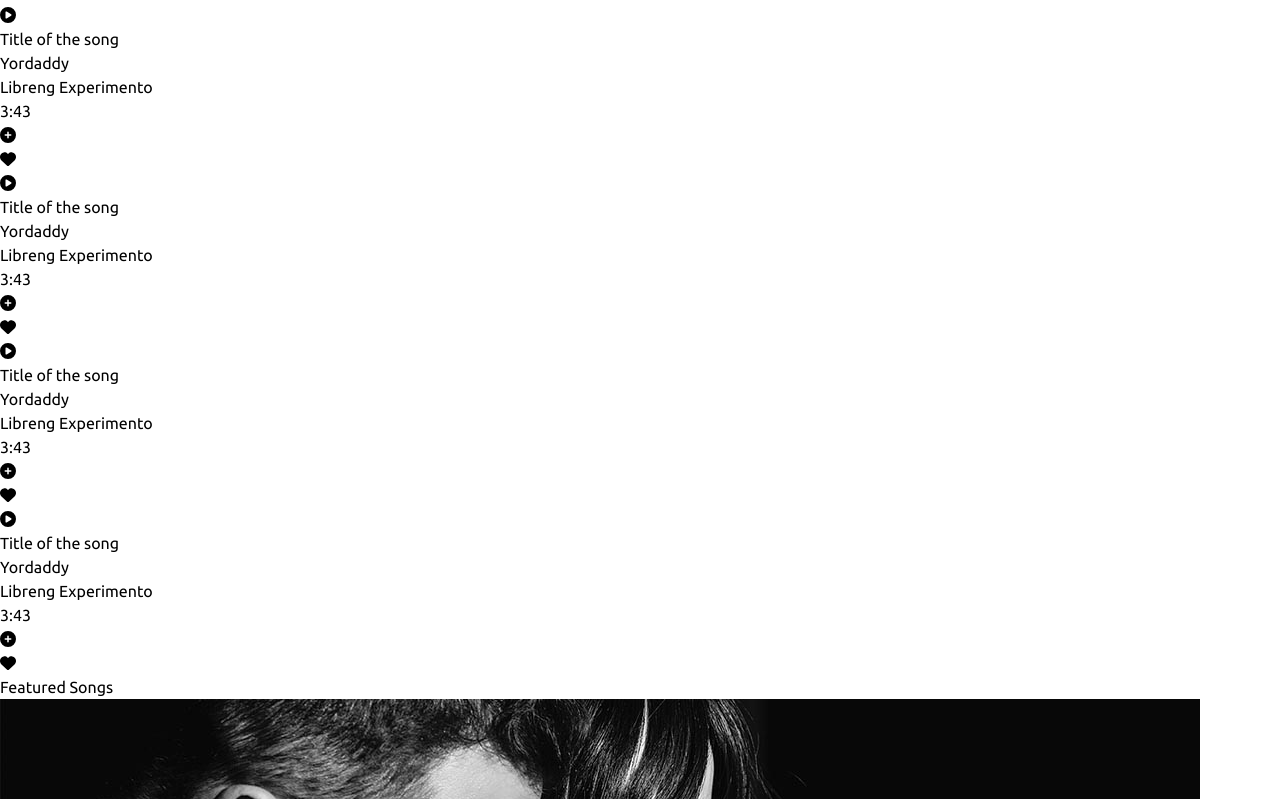
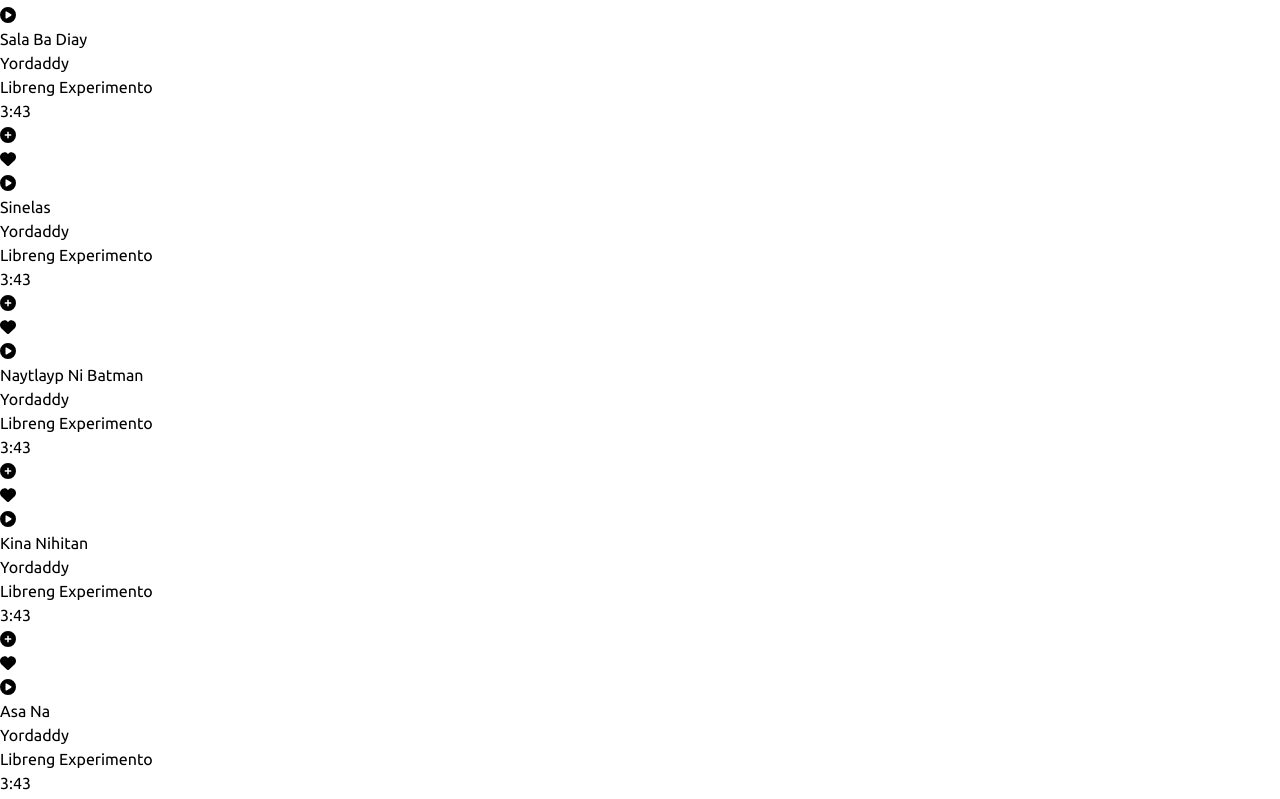
Before and after one commit to rymacdev/soundgarage, a React (Vite) app: page / in a window 1280 px wide. Shown: the part 2421-3220 px from the top of the page. Built offline with nearby package versions, Linux system fonts and the light colour scheme.

Commit message:
playlist outletcontext

```diff
--- a/src/components/DataLoader.tsx
+++ b/src/components/DataLoader.tsx
@@ -1,9 +1,7 @@
-
-
 async function DataLoader() {
 
   const res = await fetch("./test.json");
-  const jsongs = await res.json();
+  const jsongs: [] | null = await res.json();
 
   return jsongs;
 }
--- a/src/components/Playlist.tsx
+++ b/src/components/Playlist.tsx
@@ -1,7 +1,20 @@
-import { faPlayCircle, faPlusCircle, faHeart } from "@fortawesome/free-solid-svg-icons";
+import { faPlayCircle, faPauseCircle, faPlusCircle, faHeart } from "@fortawesome/free-solid-svg-icons";
 import { FontAwesomeIcon } from "@fortawesome/react-fontawesome";
+import { useOutletContext } from "react-router-dom";
+import { Songs } from "./shared/Layout";
+import { useState } from "react";
 
 function Playlist() {
+
+  const [isPlaying, setIsPlaying] = useState(false);
+
+  const data: Songs = useOutletContext();
+
+  console.log(data)
+
+  function handlePlay() {
+    setIsPlaying(!isPlaying);
+  }
 
   return (
     <div className="my-6 rounded-xl bg-white p-6">
@@ -10,13 +23,18 @@ function Playlist() {
       </div>
       <div className="flex flex-col gap-2">
 
-        <div className="flex flex-row items-center justify-between py-4 px-4 rounded-xl gap-3 bg-slate-100 hover:border-blue-600 border border-slate-100 box-border">
+        {
+          data ?
+            data.map((song, key) => (
+              <div key={key} className="flex flex-row items-center justify-between py-4 px-4 rounded-xl gap-3 bg-slate-100 hover:border-blue-600 border border-slate-100 box-border">
                 <div className="flex flex-row flex-1 items-center gap-3">
-            <FontAwesomeIcon icon={faPlayCircle} className="text-blue-700 text-xl"/>
+                  <button className="text-l text-blue-700 hover:text-blue-300" onClick={handlePlay}>
+                    <FontAwesomeIcon icon={isPlaying ? faPauseCircle : faPlayCircle} />
+                  </button>
                   <div className="flex flex-col flex-1 justify-between lg:flex-row gap-0 lg:gap-8">
-              <p className="flex flex-row items-center gap-3">Title of the song</p>
-              <p className="text-sm text-slate-600 lg:text-base hidden md:block">Yordaddy</p>
-              <p className="text-sm text-slate-600 lg:text-base hidden md:block">Libreng Experimento</p>
+                    <p className="flex flex-row items-center gap-3">{song.title.replace(/^\s+|\s+$/gm,'').trim()}</p>
+                    <p className="text-sm text-slate-600 lg:text-base hidden md:block">{song.artist.replace(/^\s+|\s+$/gm,'').trim()}</p>
+                    <p className="text-sm text-slate-600 lg:text-base hidden md:block">{song.album.replace(/^\s+|\s+$/gm,'').trim()}</p>
                     <p className="text-sm text-slate-600 lg:text-base hidden md:block">3:43</p>
                   </div>
                 </div>
@@ -25,73 +43,9 @@ function Playlist() {
                   <div><FontAwesomeIcon icon={faHeart} className="text-slate-400 hover:text-blue-400"/></div>
                 </div>
               </div>
-
-        <div className="flex flex-row items-center justify-between py-4 px-4 rounded-xl gap-3 bg-slate-100 hover:border-blue-600 border border-slate-100 box-border">
-          <div className="flex flex-row flex-1 items-center gap-3">
-            <FontAwesomeIcon icon={faPlayCircle} className="text-blue-700 text-xl"/>
-            <div className="flex flex-col flex-1 justify-between lg:flex-row gap-0 lg:gap-8">
-              <p className="flex flex-row items-center gap-3">Title of the song</p>
-              <p className="text-sm text-slate-600 lg:text-base hidden md:block">Yordaddy</p>
-              <p className="text-sm text-slate-600 lg:text-base hidden md:block">Libreng Experimento</p>
-              <p className="text-sm text-slate-600 lg:text-base hidden md:block">3:43</p>
-            </div>
-          </div>
-          <div className="flex flex-row justify-end gap-4 lg:w-40">
-            <div><FontAwesomeIcon icon={faPlusCircle} className="text-slate-300 hover:text-blue-400"/></div>
-            <div><FontAwesomeIcon icon={faHeart} className="text-slate-400 hover:text-blue-400"/></div>
-          </div>
-        </div>
-
-        <div className="flex flex-row items-center justify-between py-4 px-4 rounded-xl gap-3 bg-slate-100 hover:border-blue-600 border border-slate-100 box-border">
-          <div className="flex flex-row flex-1 items-center gap-3">
-            <FontAwesomeIcon icon={faPlayCircle} className="text-blue-700 text-xl"/>
-            <div className="flex flex-col flex-1 justify-between lg:flex-row gap-0 lg:gap-8">
-              <p className="flex flex-row items-center gap-3">Title of the song</p>
-              <p className="text-sm text-slate-600 lg:text-base hidden md:block">Yordaddy</p>
-              <p className="text-sm text-slate-600 lg:text-base hidden md:block">Libreng Experimento</p>
-              <p className="text-sm text-slate-600 lg:text-base hidden md:block">3:43</p>
-            </div>
-          </div>
-          <div className="flex flex-row justify-end gap-4 lg:w-40">
-            <div><FontAwesomeIcon icon={faPlusCircle} className="text-slate-300 hover:text-blue-400"/></div>
-            <div><FontAwesomeIcon icon={faHeart} className="text-slate-400 hover:text-blue-400"/></div>
-          </div>
-        </div>
-
-        <div className="flex flex-row items-center justify-between py-4 px-4 rounded-xl gap-3 bg-slate-100 hover:border-blue-600 border border-slate-100 box-border">
-          <div className="flex flex-row flex-1 items-center gap-3">
-            <FontAwesomeIcon icon={faPlayCircle} className="text-blue-700 text-xl"/>
-            <div className="flex flex-col flex-1 justify-between lg:flex-row gap-0 lg:gap-8">
-              <p className="flex flex-row items-center gap-3">Title of the song</p>
-              <p className="text-sm text-slate-600 lg:text-base hidden md:block">Yordaddy</p>
-              <p className="text-sm text-slate-600 lg:text-base hidden md:block">Libreng Experimento</p>
-              <p className="text-sm text-slate-600 lg:text-base hidden md:block">3:43</p>
-            </div>
-          </div>
-          <div className="flex flex-row justify-end gap-4 lg:w-40">
-            <div><FontAwesomeIcon icon={faPlusCircle} className="text-slate-300 hover:text-blue-400"/></div>
-            <div><FontAwesomeIcon icon={faHeart} className="text-slate-400 hover:text-blue-400"/></div>
-          </div>
-        </div>
-
-        <div className="flex flex-row items-center justify-between py-4 px-4 rounded-xl gap-3 bg-slate-100 hover:border-blue-600 border border-slate-100 box-border">
-          <div className="flex flex-row flex-1 items-center gap-3">
-            <FontAwesomeIcon icon={faPlayCircle} className="text-blue-700 text-xl"/>
-            <div className="flex flex-col flex-1 justify-between lg:flex-row gap-0 lg:gap-8">
-              <p className="flex flex-row items-center gap-3">Title of the song</p>
-              <p className="text-sm text-slate-600 lg:text-base hidden md:block">Yordaddy</p>
-              <p className="text-sm text-slate-600 lg:text-base hidden md:block">Libreng Experimento</p>
-              <p className="text-sm text-slate-600 lg:text-base hidden md:block">3:43</p>
-            </div>
-          </div>
-          <div className="flex flex-row justify-end gap-4 lg:w-40">
-            <div><FontAwesomeIcon icon={faPlusCircle} className="text-slate-300 hover:text-blue-400"/></div>
-            <div><FontAwesomeIcon icon={faHeart} className="text-slate-400 hover:text-blue-400"/></div>
-          </div>
-        </div>
-
-
-
+            ))
+          : <div>no data</div>
+        }
 
 
       </div>
--- a/src/components/Settings.tsx
+++ b/src/components/Settings.tsx
@@ -1,13 +1,30 @@
-import { useLoaderData } from "react-router-dom";
+import { useOutletContext } from "react-router-dom";
+import { Songs } from "./shared/Layout";
 
 function Settings() {
 
-    const data: any = useLoaderData();
+    // const data: any = useLoaderData();
+
+    const data: Songs = useOutletContext();
+
+    console.log(data)
+
+    function SongsList() {
+      return (
+        <ul>
+          {data.map((song, key) => (
+            <li key={key}>{song.title}</li>
+          ))}
+        </ul>
+      )
+    }
 
     return (
       <div className="h-screen">
         <h1 className="text-3xl">Settings</h1>
-        <p>{data}</p>
+        <ul>
+          <SongsList />
+        </ul>
       </div>
     )
   }
--- a/src/components/shared/Layout.tsx
+++ b/src/components/shared/Layout.tsx
@@ -4,6 +4,18 @@ import Sidebar from "./Sidebar";
 import Header from "./Header";
 
 import { useState, useRef } from "react";
+
+export type Song = {
+    title: string,
+    artist: string,
+    album: string,
+    artwork: string,
+    songfile: string,
+    genre: string,
+    tags: string
+};
+
+export type Songs = Song[];
 
 function Layout() {
 
@@ -112,6 +124,7 @@ function Layout() {
 
   const [menuHidden, setMenuHidden] = useState(false);
   const [currentSongIndex] = useState(0);
+  // const [currentPlaylist, setCurrentPlaylist] = useState('recommended')
   const sidebarRef = useRef(null);
 
   return (
@@ -128,7 +141,7 @@ function Layout() {
         <div className="w-full overflow-y-auto">
           <div className="px-4 md:px-6 py-8 md:pt-16 md:pb-32 md:p-12 container mx-auto">
             <Outlet
-              context={{test: "test"}}
+              context={songs}
             />
           </div>
         </div>
```
Lines whose indentation alone changed are shown as unchanged.
